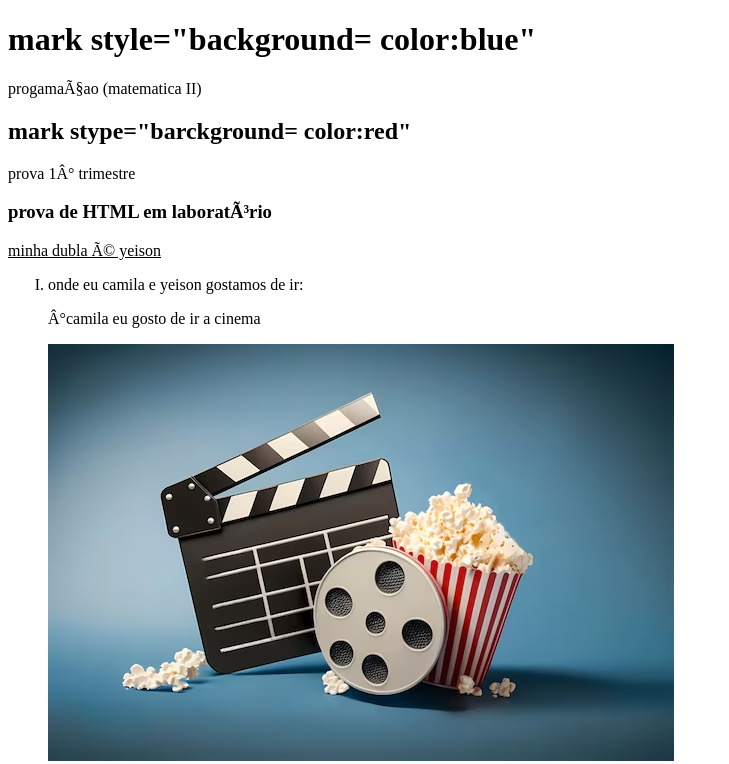
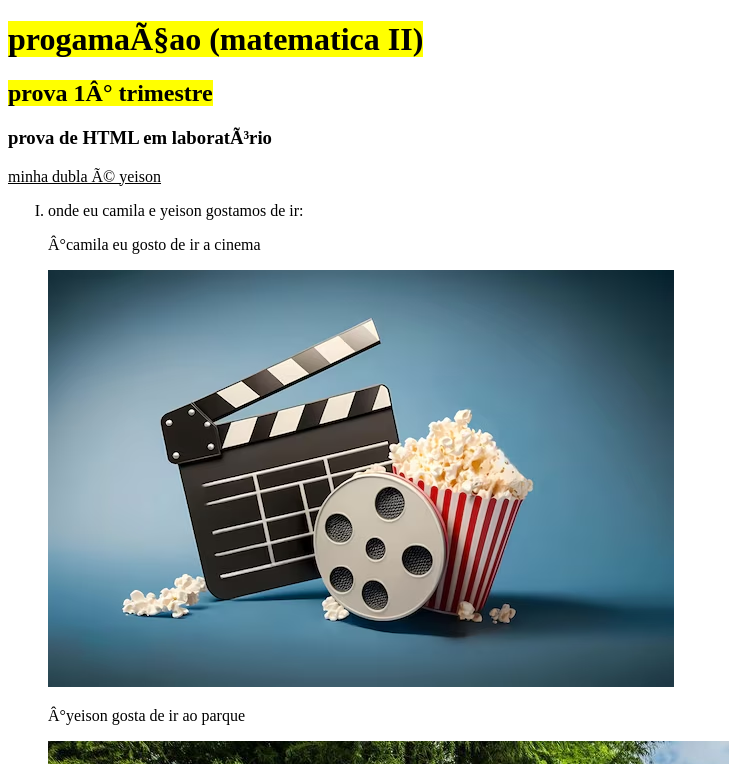
Before and after one commit to camilaalejandramarincaraballo/prova, a plain HTML site: page index.html in a window 1280 px wide. Shown: the top 764 px of the page, without its empty margins (0-729 px from the left). Drawn offline with Linux system fonts and the light colour scheme.

Commit message:
Update index.html

```diff
--- a/index.html
+++ b/index.html
@@ -6,9 +6,9 @@
     <title>camila marin, yeison rosales</title>
   </head>
   <body>
-    <h1>mark style="background= color:blue"</h1>
+    <h1><mark style="background= color:blue"</h1>
     progamaçao (matematica II) </mark>
-    <h2>mark stype="barckground= color:red"</h2>
+    <h2><mark stype="barckground= color:red"</h2>
     prova 1° trimestre </mark>
     <h3> prova de HTML em laboratório</h3>
     <ins> minha dubla é yeison</ins>
```
